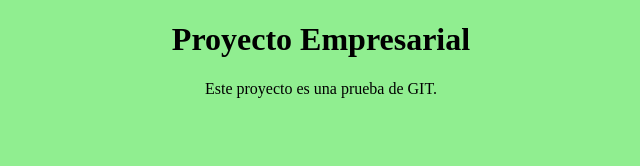
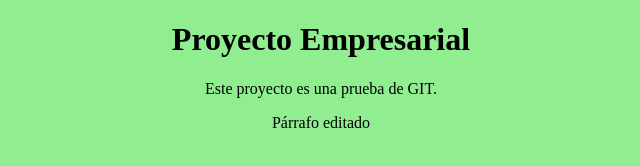
Before and after one commit to Jvr2241/Clase, a plain HTML site: page index.html in a window 1280 px wide. Shown: the whole page, without its empty margins (319-959 px from the left). Drawn offline with Linux system fonts and the light colour scheme.

Commit message:
Update index.html

```diff
--- a/index.html
+++ b/index.html
@@ -11,5 +11,6 @@
 <body>
     <h1>Proyecto Empresarial</h1>
     <p>Este proyecto es una prueba de GIT.</p>
+    <p>Párrafo editado</p>
 </body>
 </html>
```
